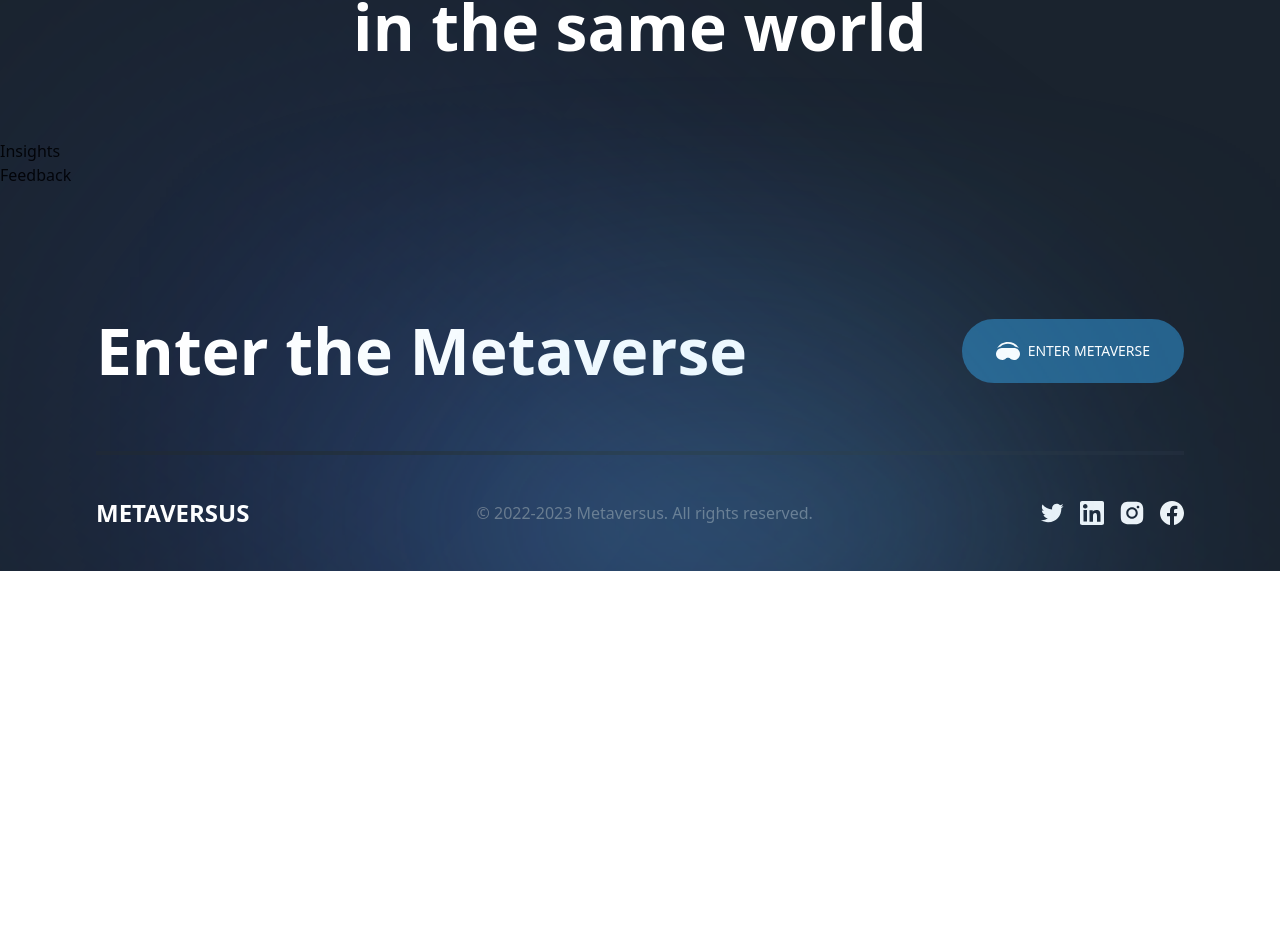
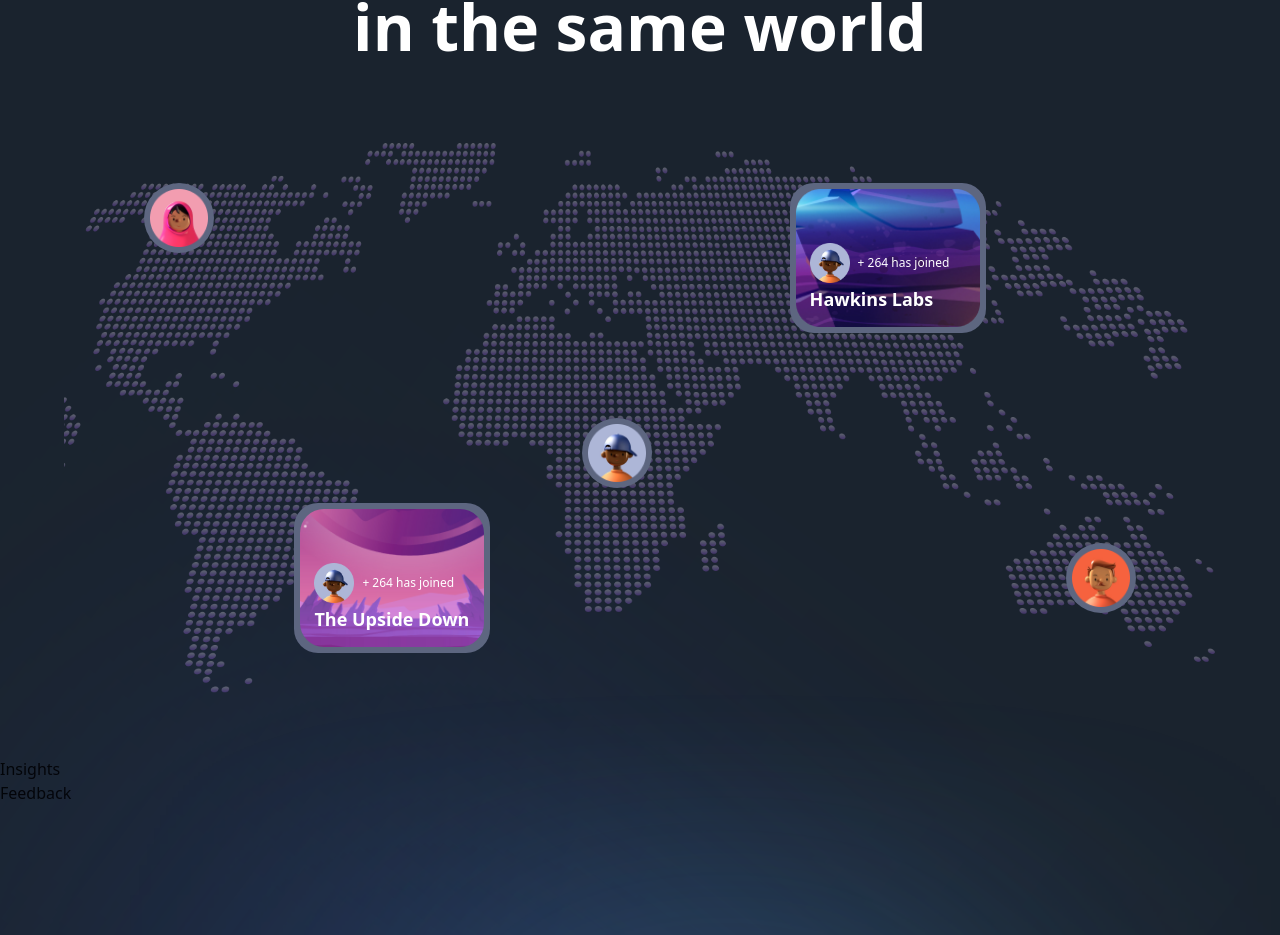
Before and after one commit to Shajwan-Namiq/Metaversus_project, a Next.js app: page / in a window 1280 px wide. Shown: the part 4843-5778 px from the top of the page. Before the commit the page ends 5414 px from the top, so only its background shows below. Built offline with nearby package versions, Linux system fonts and the light colour scheme; a web font is replaced by a local one.

Commit message:
adding World section

```diff
--- a/sections/World.js
+++ b/sections/World.js
@@ -30,6 +30,59 @@
             }
           />
         </div>
+
+        <motion.div
+          variants={fadeIn("up", "tween", 0.3, 1)}
+          className="relative mt-[68px] flex w-full h-[550px]"
+        >
+          <img
+            src="/map.png"
+            alt="map"
+            className="w-full h-full object-cover"
+          />
+
+          <div className="absolute bottom-20 right-20 w-[70px] h-[70px] p-[6px] rounded-full bg-[#5D6680]">
+            <img src="people-01.png" alt="people" className="w-full h-full" />
+          </div>
+
+          <div className="absolute top-10 left-20 w-[70px] h-[70px] p-[6px] rounded-full bg-[#5D6680]">
+            <img src="people-02.png" alt="people" className="w-full h-full" />
+          </div>
+
+          <div className="absolute top-1/2 left-[45%] w-[70px] h-[70px] p-[6px] rounded-full bg-[#5D6680]">
+            <img src="people-03.png" alt="people" className="w-full h-full" />
+          </div>
+
+          <div className="absolute top-10 right-[20%] w-[150px] h-[100px] lg:w-[196px] lg:h-[150px] p-[6px] rounded-3xl bg-[#5D6680]">
+            <img
+              src="map-pic1.png"
+              alt="people"
+              className="w-full h-full relative"
+            />
+            <div className="absolute  flex gap-2 items-center left-[20px]  bottom-[50px]">
+              <img src="people-03.png" alt="people" className="w-10 h-10 " />
+              <h2 className=" text-xs text-white ">+ 264 has joined</h2>
+            </div>
+            <p className="absolute bottom-[20px] left-[20px] text-white text-sm lg:text-lg font-bold">
+              Hawkins Labs
+            </p>
+          </div>
+
+          <div className="absolute bottom-10 left-[20%] w-[150px] h-[100px] lg:w-[196px] lg:h-[150px] p-[6px] rounded-3xl bg-[#5D6680]">
+            <img
+              src="map-pic2.png"
+              alt="people"
+              className="w-full h-full relative rounded-3xl"
+            />
+            <div className="absolute  flex gap-2 items-center left-[20px]  bottom-[50px]">
+              <img src="people-03.png" alt="people" className="w-10 h-10 " />
+              <h2 className=" text-xs text-white ">+ 264 has joined</h2>
+            </div>
+            <p className="absolute bottom-[20px] left-[20px] text-white  text-sm lg:text-lg font-bold">
+              The Upside Down
+            </p>
+          </div>
+        </motion.div>
       </motion.div>
     </section>
   );
```
Also changed, not shown: public/map-pic1.png (added), public/map-pic2.png (added).
